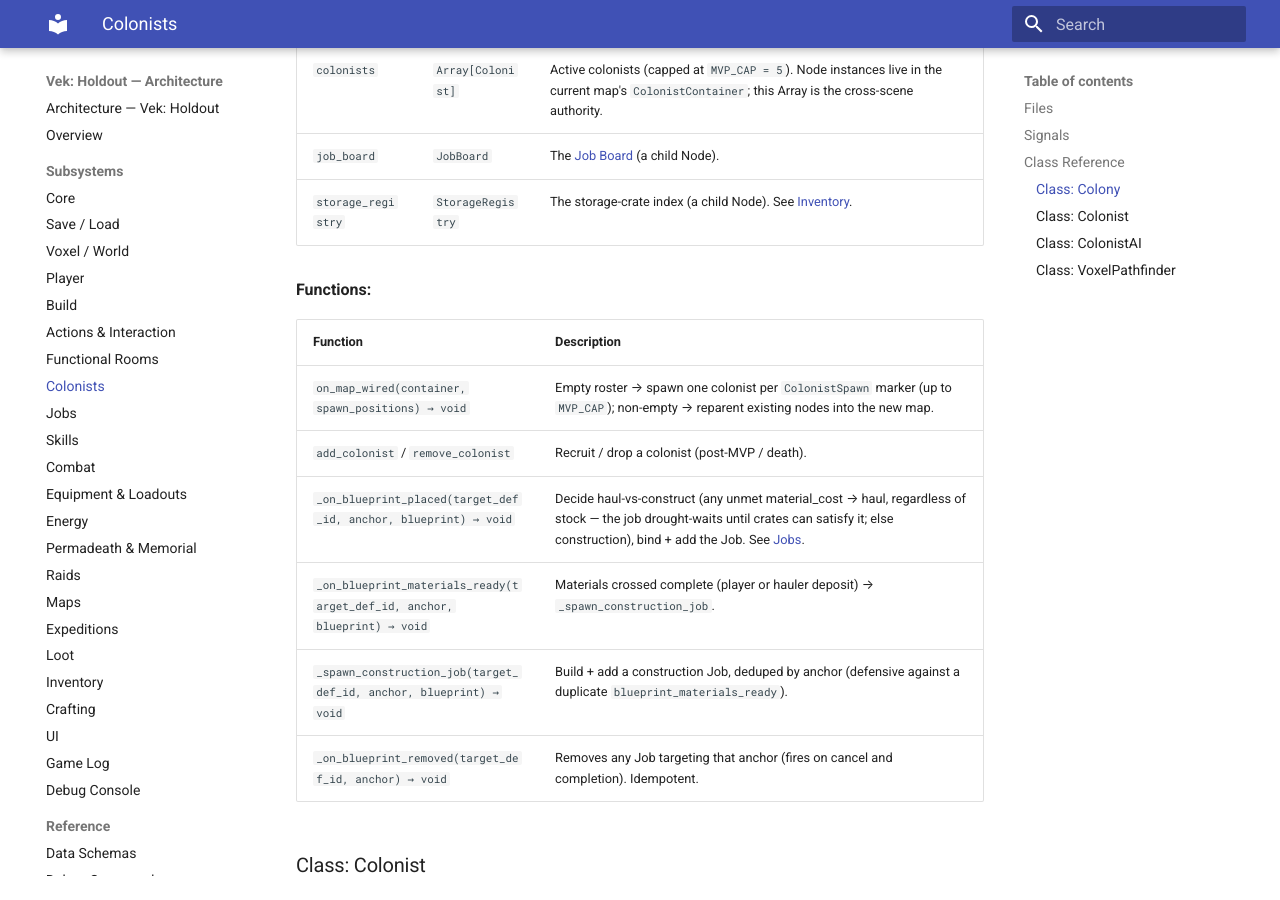
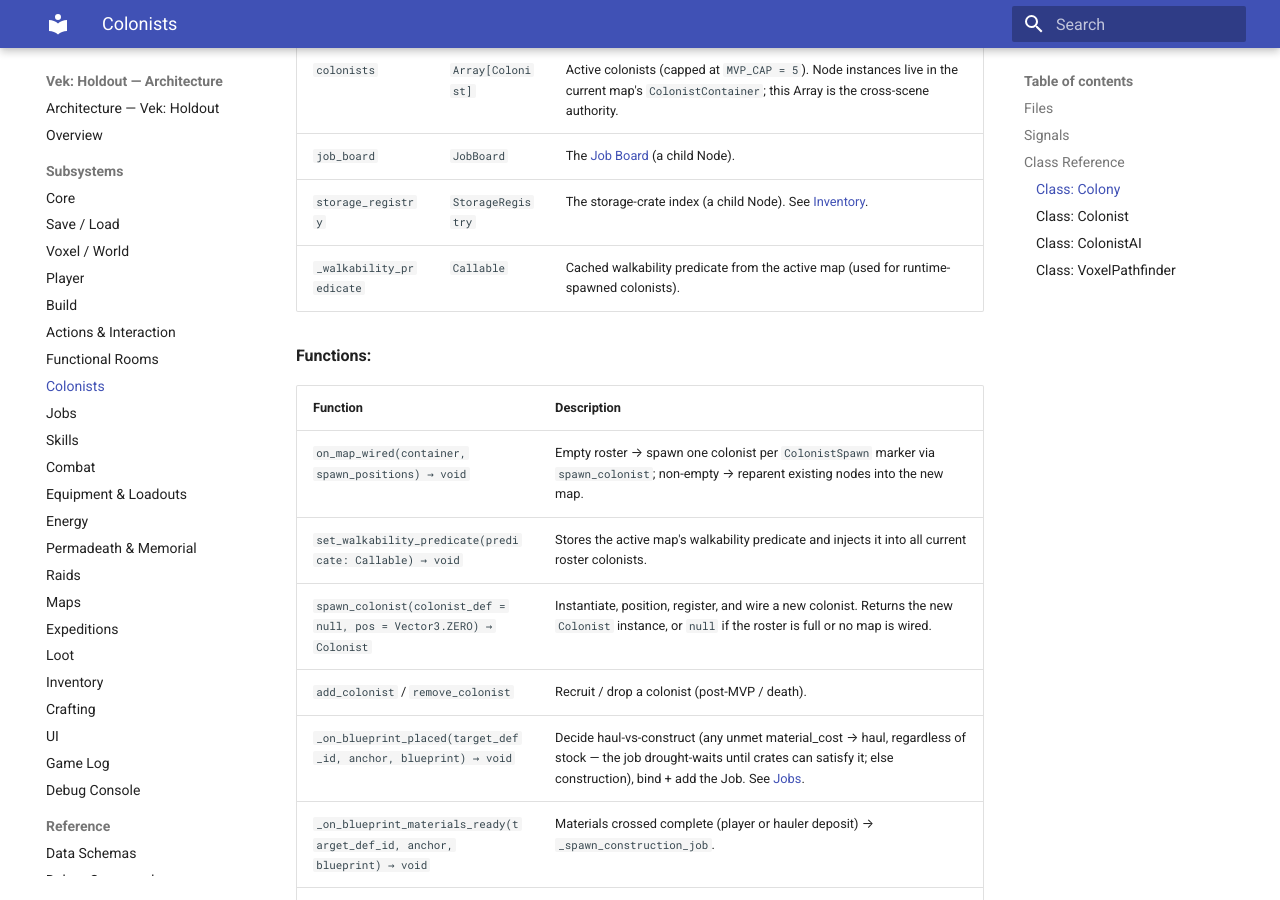
Before and after one commit to gdgonzaga/vek-holdout, an MkDocs documentation site: the page built from docs/architecture/colonists.md, in a window 1280 px wide and 900 px high, scrolled down 2196 px. Built offline with MkDocs 1.6.1 and Material for MkDocs 9.7.7, drawn with Linux system fonts in a browser that asks for light colours.

Commit message:
feat(colonists): add spawn_colonist method to Colony autoload
Implement spawn_colonist on the Colony singleton to support dynamic instantiation, property seeding, container parenting, and walkability predicate injection at runtime. Refactor MapWiring and on_map_wired to use the new method. Update architecture documentation for MapWiring and Colony. Add coverage in suite_colony_management_test.gd.

153/153 green

```diff
--- a/docs/architecture/colonists.md
+++ b/docs/architecture/colonists.md
@@ -43,12 +43,15 @@ Colonist entities, roster (in Colony autoload), labor AI, raid stances. GDD §6.
 | `colonists` | `Array[Colonist]` | Active colonists (capped at `MVP_CAP = 5`). Node instances live in the current map's `ColonistContainer`; this Array is the cross-scene authority. |
 | `job_board` | `JobBoard` | The [Job Board](jobs.md) (a child Node). |
 | `storage_registry` | `StorageRegistry` | The storage-crate index (a child Node). See [Inventory](inventory.md). |
+| `_walkability_predicate` | `Callable` | Cached walkability predicate from the active map (used for runtime-spawned colonists). |
 
 **Functions:**
 
 | Function | Description |
 |---|---|
-| `on_map_wired(container, spawn_positions) → void` | Empty roster → spawn one colonist per `ColonistSpawn` marker (up to `MVP_CAP`); non-empty → reparent existing nodes into the new map. |
+| `on_map_wired(container, spawn_positions) → void` | Empty roster → spawn one colonist per `ColonistSpawn` marker via `spawn_colonist`; non-empty → reparent existing nodes into the new map. |
+| `set_walkability_predicate(predicate: Callable) → void` | Stores the active map's walkability predicate and injects it into all current roster colonists. |
+| `spawn_colonist(colonist_def = null, pos = Vector3.ZERO) → Colonist` | Instantiate, position, register, and wire a new colonist. Returns the new `Colonist` instance, or `null` if the roster is full or no map is wired. |
 | `add_colonist` / `remove_colonist` | Recruit / drop a colonist (post-MVP / death). |
 | `_on_blueprint_placed(target_def_id, anchor, blueprint) → void` | Decide haul-vs-construct (any unmet material_cost → haul, regardless of stock — the job drought-waits until crates can satisfy it; else construction), bind + add the Job. See [Jobs](jobs.md). |
 | `_on_blueprint_materials_ready(target_def_id, anchor, blueprint) → void` | Materials crossed complete (player or hauler deposit) → `_spawn_construction_job`. |
```
Also changed, not shown: docs/architecture/maps.md (+2 -2 lines), 3 other files.
